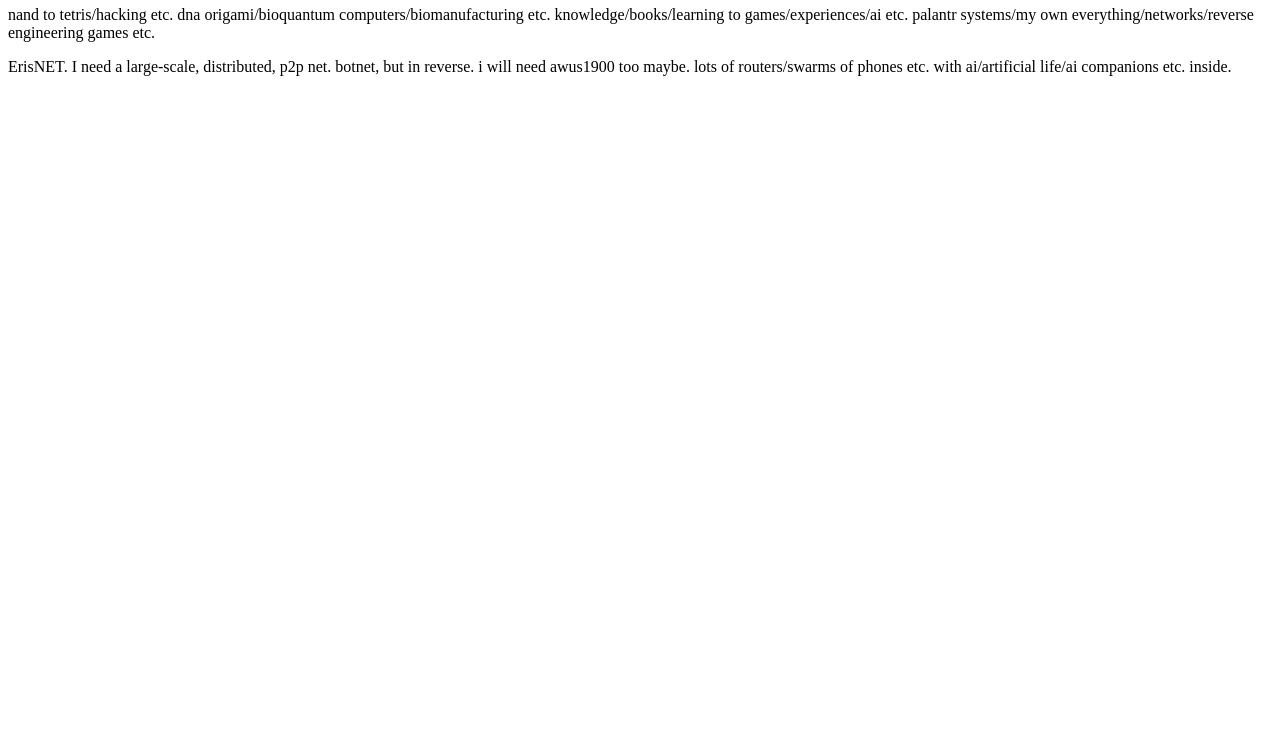
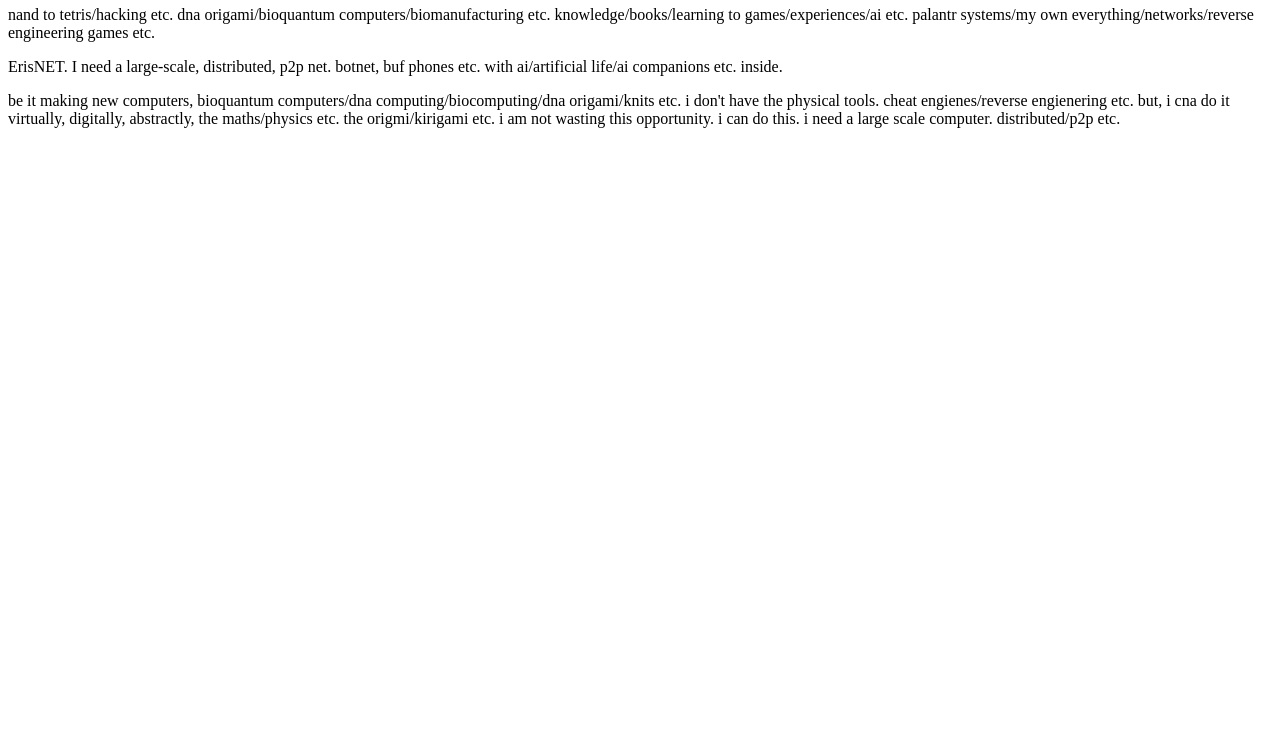
Before and after one commit to HigherERIs/highereris.github.io, a plain HTML site: page index.html in a window 1280 px wide. Shown: the part 60-800 px from the top of the page. Drawn offline with Linux system fonts and the light colour scheme.

Commit message:
Fix HTML structure and enhance content clarity
Corrected HTML tags and improved text clarity.

```diff
--- a/index.html
+++ b/index.html
@@ -2,5 +2,6 @@
 
   <h1>2026.1.1, 10:49 pm</h1>
   <p>nand to tetris/hacking etc. dna origami/bioquantum computers/biomanufacturing etc. knowledge/books/learning to games/experiences/ai etc. palantr systems/my own everything/networks/reverse engineering games etc.</p>
-  <pp>ErisNET. I need a large-scale, distributed, p2p net. botnet, but in reverse. i will need awus1900 too maybe. lots of routers/swarms of phones etc. with ai/artificial life/ai companions etc. inside.</pp>
+  <p>ErisNET. I need a large-scale, distributed, p2p net. botnet, buf phones etc. with ai/artificial life/ai companions etc. inside.</p>
+  <p> be it making new computers, bioquantum computers/dna computing/biocomputing/dna origami/knits etc. i don't have the physical tools. cheat engienes/reverse engienering etc. but, i cna do it virtually, digitally, abstractly, the maths/physics etc. the origmi/kirigami etc. i am not wasting this opportunity. i can do this. i need a large scale computer. distributed/p2p etc.</p>
 </html>
```
